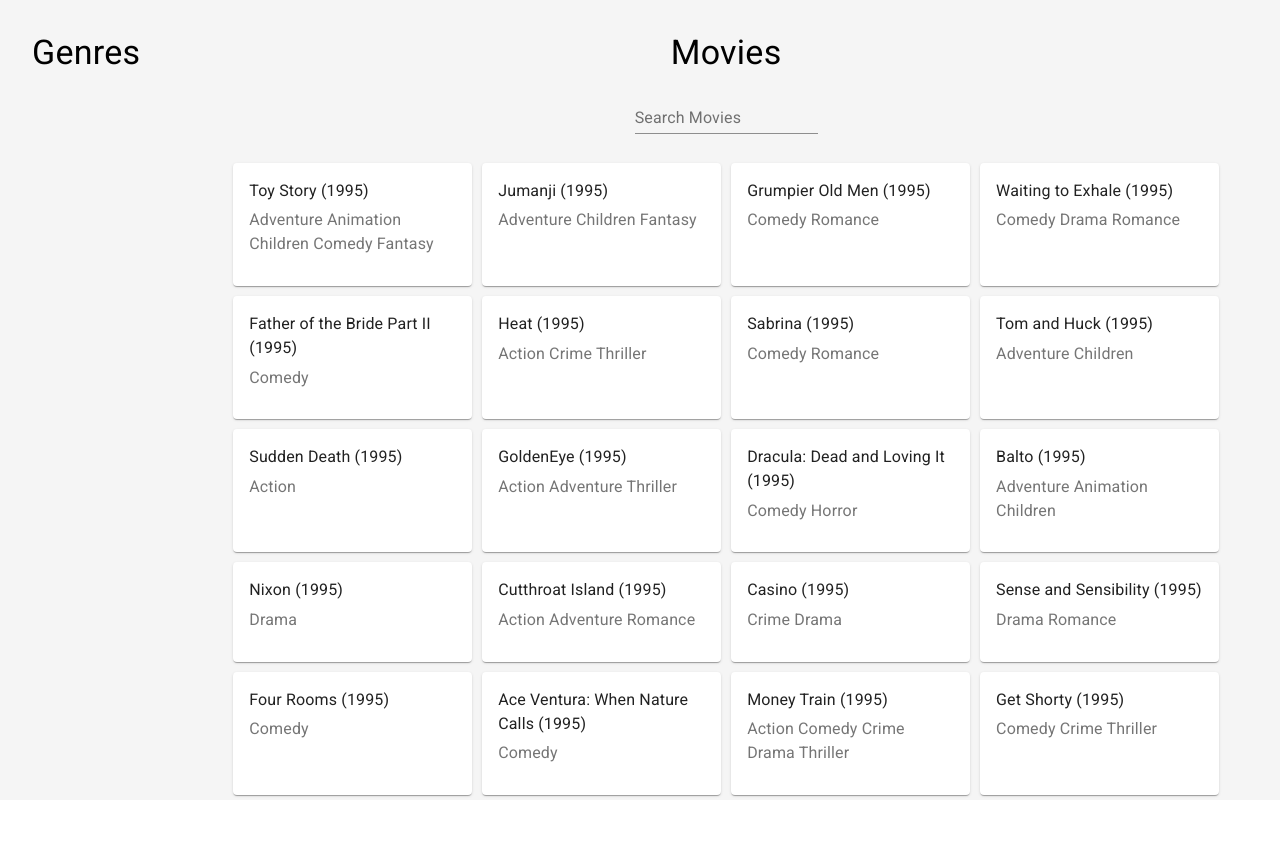
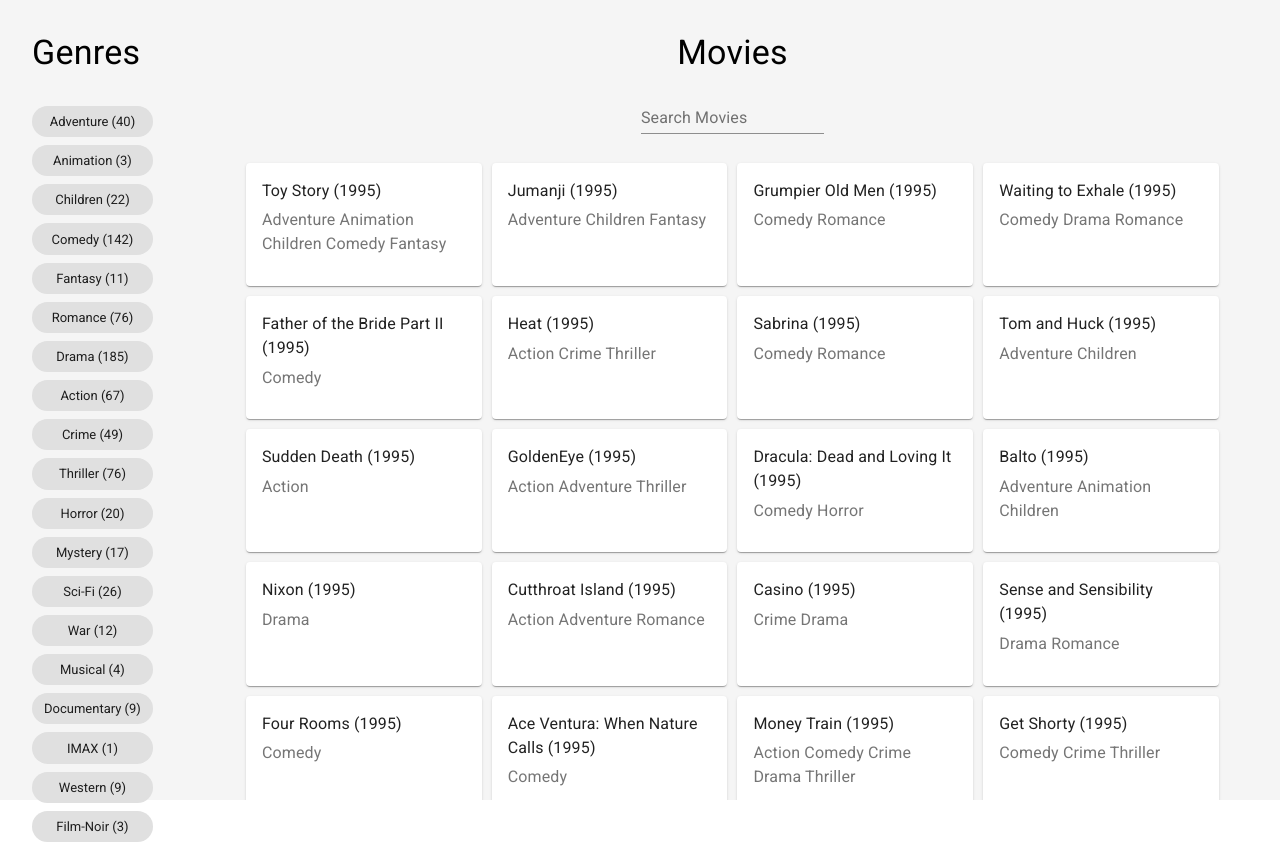
Before and after one commit to akoreh/Movies, a React (Create React App) app: page / in a window 1280 px wide. Before the commit the page ends 800 px from the top, so only its background shows below. Built offline with nearby package versions, Linux system fonts and the light colour scheme.

Commit message:
Displaying Genres

```diff
--- a/src/App.jsx
+++ b/src/App.jsx
@@ -5,6 +5,7 @@
 
 import moviesDataset from './data/movies.json';
 import MovieCard from './components/MovieCard/MovieCard';
+import GenreChip from './components/GenreChip/GenreChip';
 
 function App() {
   const [genres, setGenres] = useState({});
@@ -45,6 +46,17 @@
   // EVENTS
   const onPageClicked = page => setCurrentPage(page);
 
+  const onGenreClicked = genre => {
+    const genreClone = {...genres[genre]};
+
+    genreClone.active = !genreClone.active;
+
+    setGenres({
+      ...genres,
+      [genre]: genreClone
+    });
+  }
+
 
   useEffect(parseMovies, moviesDataset);
 
@@ -55,6 +67,15 @@
     <div className="app">
       <div className="panel__left">
         <Typography className="panel__title" variant="h4" gutterBottom > Genres </Typography>
+        <div className="genres">
+          {Object.keys(genres).map(genre => (
+            <GenreChip
+              key={genre}
+              genre={{...genres[genre], name: genre}}
+              onClick={onGenreClicked}
+            />
+          ))}
+        </div>
       </div>
       <div className="panel__right">
         <Typography className="panel__title" variant="h4" gutterBottom > Movies </Typography>
--- a/src/App.scss
+++ b/src/App.scss
@@ -7,6 +7,22 @@
   background-color: $lightGrey;
 
   .panel {
+
+    &__left {
+
+      .genres {
+        display: flex;
+        flex-direction: column;
+        height: 100%;
+        overflow-y: auto;
+        overflow-x: hidden;
+        margin-top: 2rem;
+
+        & > *:not(:last-child) {
+          margin-bottom: .5rem;
+        }
+      }
+    }
 
     &__right {
       display: flex;
--- /dev/null
+++ b/src/components/GenreChip/GenreChip.jsx
@@ -0,0 +1,18 @@
+import React from 'react';
+
+import Chip from '@material-ui/core/Chip';
+
+import './GenreChip.scss';
+
+function GenreChip({genre, onClick}) {
+    return (
+        <Chip
+            className="genreChip"
+            label={`${genre.name} (${genre.count})`}
+            onClick={onClick.bind(null, genre.name)}
+            color={genre.active ? 'primary' : 'default'}
+        />
+    );
+};
+
+export default GenreChip;
```
Also changed, not shown: src/components/GenreChip/GenreChip.scss (added).
